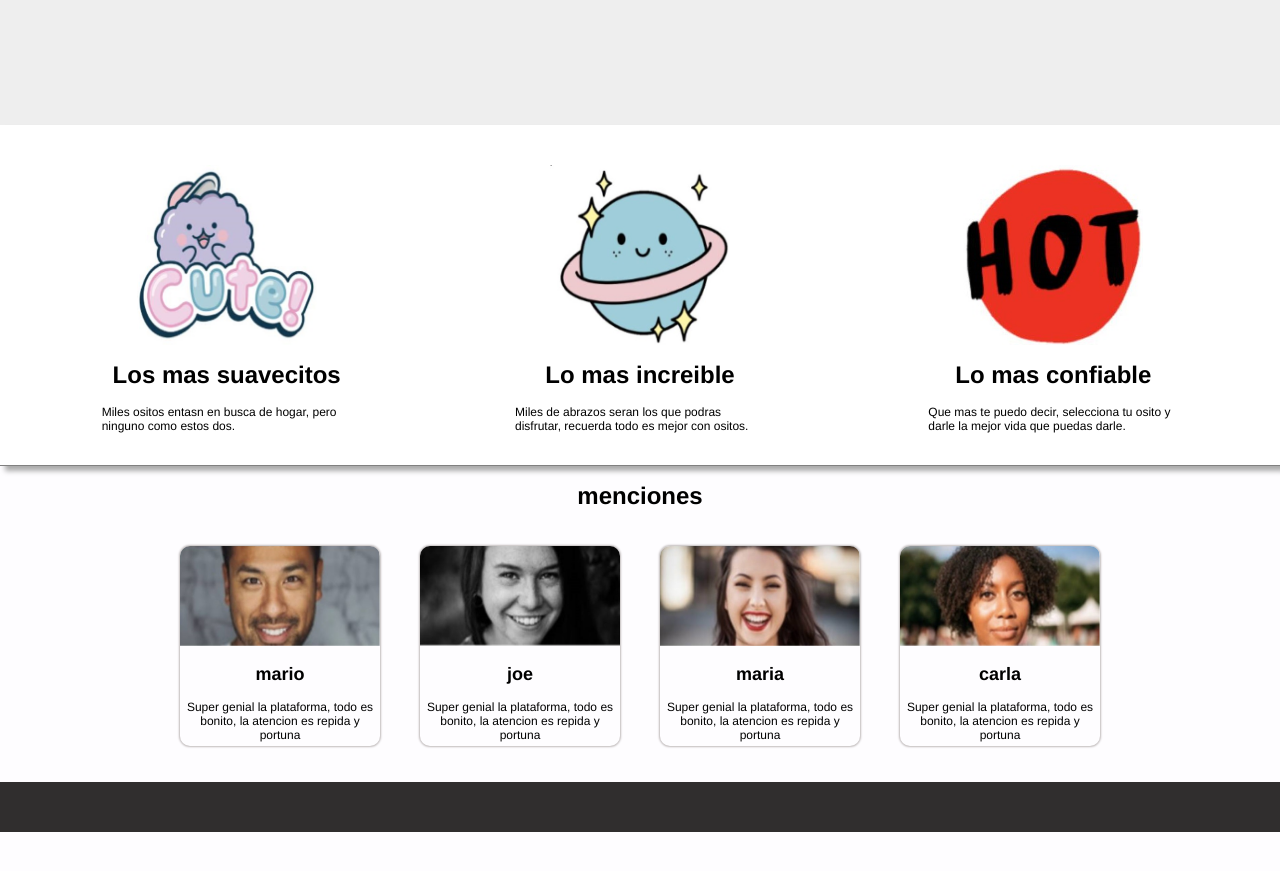
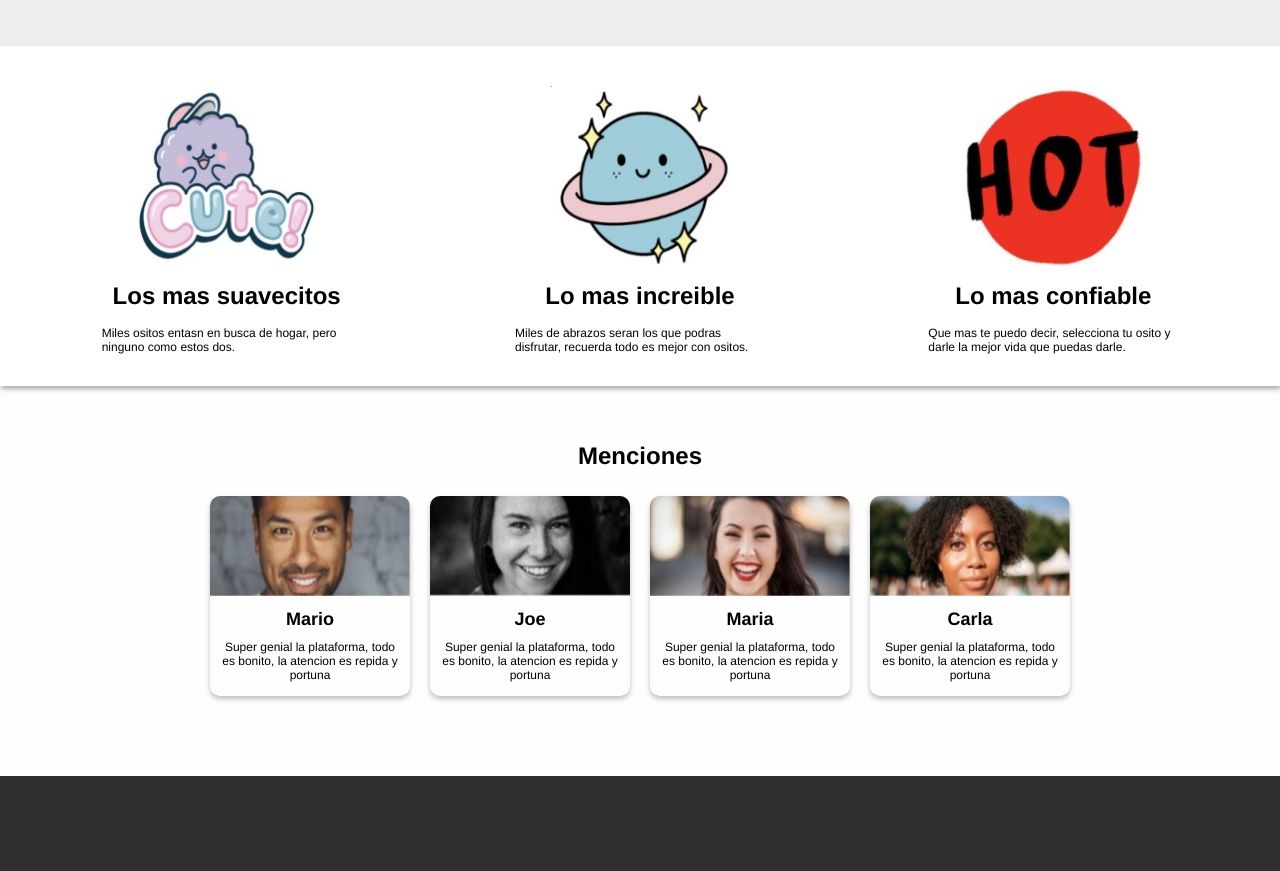
Before and after one commit to wilsoncap/Curso-de-HTML-CSS, a plain HTML site: page index.html in a window 1280 px wide. Shown: the part 637-1508 px from the top of the page. Before the commit the page ends 1469 px from the top, so only its background shows below. Drawn offline with Linux system fonts and the light colour scheme; files whose address does not match are found by name.

Commit message:
listo informacion y testimonios =) =)

```diff
--- a/css/styles.css
+++ b/css/styles.css
@@ -15,6 +15,7 @@
 
 /* ---box-shadow */
 --box: 0 0 2px 1px #c1bcbc;
+--box-double: 0 3px 5px #c1bcbc;
 }
 /* -------Variables */
 
@@ -66,8 +67,8 @@ nav li a:hover{
 /* ---------------Main section */
 
 .main_section{
-    border: 1px solid red;
-    padding: 13% 28%;
+    /* border: 1px solid red; */
+    padding: 10% 28%;
     text-align: center;
 }
 
@@ -83,7 +84,7 @@ nav li a:hover{
 
 .product{
     padding: var(--espace);
-    margin-top: -290px;
+    margin-top: -230px;
     /* width: 30%; */
 
 }
@@ -138,9 +139,10 @@ nav li a:hover{
     padding: 20px;
     display: flex;
     justify-content: space-around;
-    border-bottom: 1px solid grey;
-    /* margin: 10px; */
-    box-shadow: 5px 5px 5px #aaa
+    /* border-bottom: 1px solid grey; */
+    /* margin: 0px 10px ; */
+    box-shadow: 1px 3px 5px #aaa;
+
 }
 
 .information-content{
@@ -170,25 +172,37 @@ margin: var(--espace);
 
 /* ------------------testimonies */
 .testimonies{
-    height: 300px;
+    height: 350px;
     text-align: center;
+    padding-top: 40px;
 
 
 }
 .testimonies-content{
     /* border: 1px solid grey; */
-    margin: 20px;
+    margin: 10px;
     height: 200px;
     width: 200px;
-    box-shadow: var(--box);
+    box-shadow: var(--box-double);
     border-radius: 10px;
+    margin: 10px;
+
+}
+
+.testimonies-content h2{
+    margin: 10px;
+    text-transform: capitalize;
+}
+
+.testimonies-content p{
+    margin: 10px;
 }
 
 .testimonies-person{
     width: 100%;
     display: flex;
     justify-content: center;
-    margin-bottom: 10px;
+
 
 }
 
@@ -205,7 +219,7 @@ margin: var(--espace);
 
 /* ------------------footer */
 .footer{
-    height: 50px;
+    height: 100px;
     background: rgb(48, 46, 46);
 
 }
--- a/index.html
+++ b/index.html
@@ -76,7 +76,7 @@
 <!-- -----testimonios -->
     <div class="testimonies">
         <div class="testimonies-title">
-            <h1>menciones</h1>
+            <h1>Menciones</h1>
         </div>
         <div class="testimonies-person">
             <div class="testimonies-content">
```
